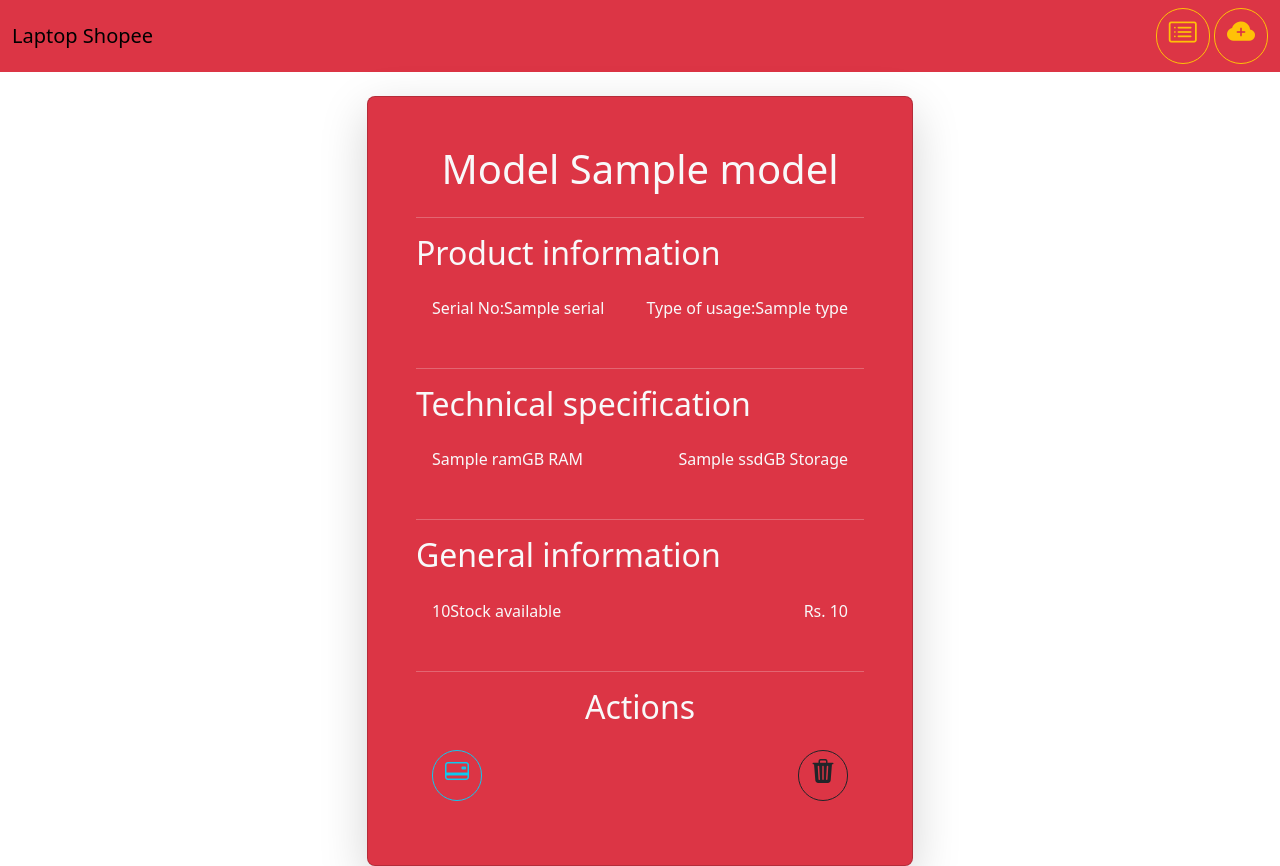
After one commit to razzaksr/VigneshFlaskJinja, a Flask app: template templates/read.html in a window 1280 px wide. The commit adds this page. Run offline with Flask 2, Linux system fonts and the light colour scheme; the template is opened without the code that fills it: most values are stand-ins (such as "Sample title", 1, 10 or a date in 2020).

Commit message:
read operation done

```diff
--- a/app.py
+++ b/app.py
@@ -6,6 +6,11 @@ app=Flask(__name__)
 # configuring mongodb
 app.config['MONGODB_HOST']=url
 mydb.init_app(app)
+
+@app.route("/pick/<mod>")
+def showRead(mod):
+    collected=Laptop.objects(model=mod).first()
+    return render_template("read.html",data=collected)
 
 @app.route("/new",methods=['GET','POST'])
 def newOne():
--- /dev/null
+++ b/templates/read.html
@@ -0,0 +1,36 @@
+{%extends 'navigation.html' %}
+{%block annamalai%}
+    <div class="col-12 col-sm-12 col-md-8 col-lg-6">
+        <div class="card bg-danger text-light shadow-lg p-5 rounded-3">
+            <h1 class="text-center">Model {{data.model}}</h1>
+            <hr color="white"/>
+            <h2>Product information</h2>
+            <div class="card-body">
+                <p class="float-start">Serial No:{{data.serial}}</p>
+                <p class="float-end">Type of usage:{{data.type}}</p>
+            </div>
+            <hr color="white"/>
+            <h2>Technical specification</h2>
+            <div class="card-body">
+                <p class="float-start">{{data.ram}}GB RAM</p>
+                <p class="float-end">{{data.ssd}}GB Storage</p>
+            </div>
+            <hr color="white"/>
+            <h2>General information</h2>
+            <div class="card-body">
+                <p class="float-start">{{data.stock}}Stock available</p>
+                <p class="float-end">Rs. {{data.price}}</p>
+            </div>
+            <hr color="white"/>
+            <h2 class="text-center">Actions</h2>
+            <div class="card-body">
+                <a href="" class="float-start btn btn-outline-info rounded-pill">
+                    <h4 class="bi bi-credit-card-2-back"></h4>
+                </a>
+                <a href="" class="float-end btn btn-outline-dark rounded-pill">
+                    <h4 class="bi bi-trash3-fill"></h4>
+                </a>
+            </div>
+        </div>
+    </div>
+{%endblock%}
```
Also changed, not shown: templates/view.html (+6 -1 lines).
